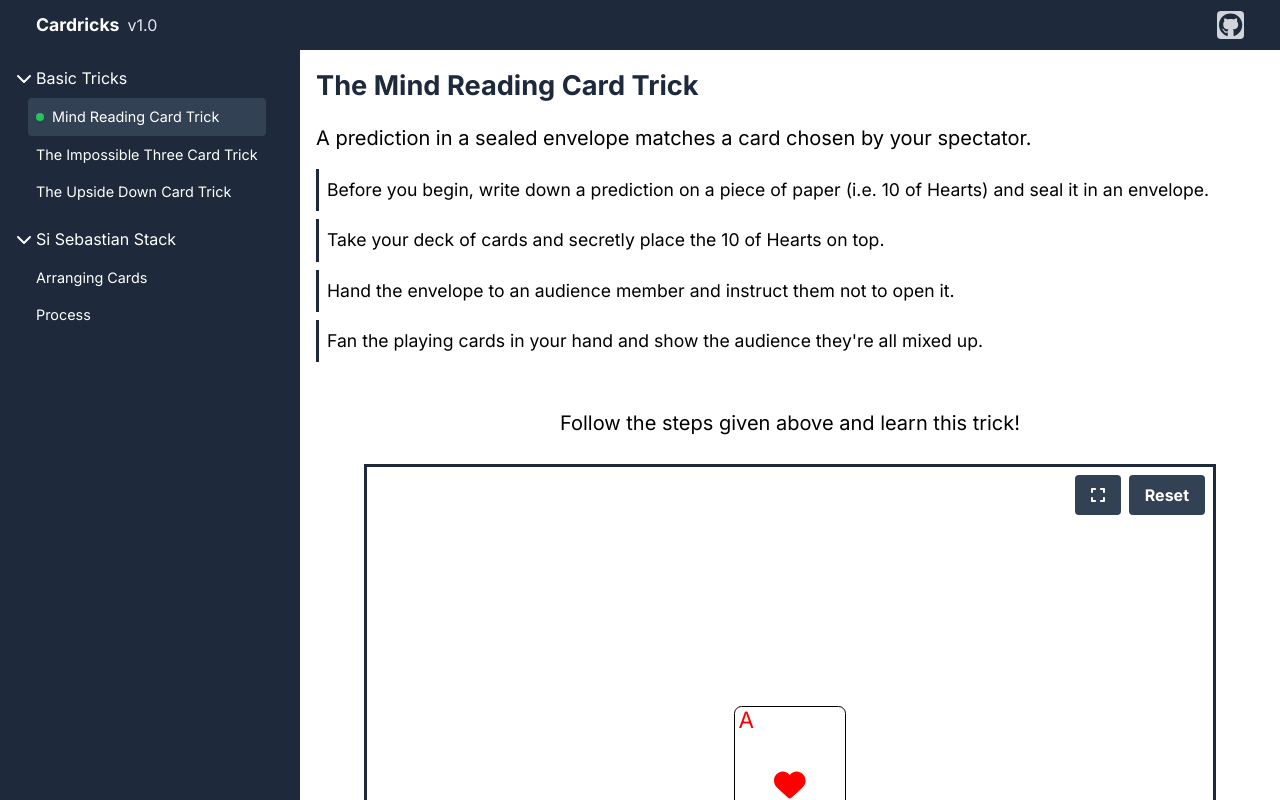
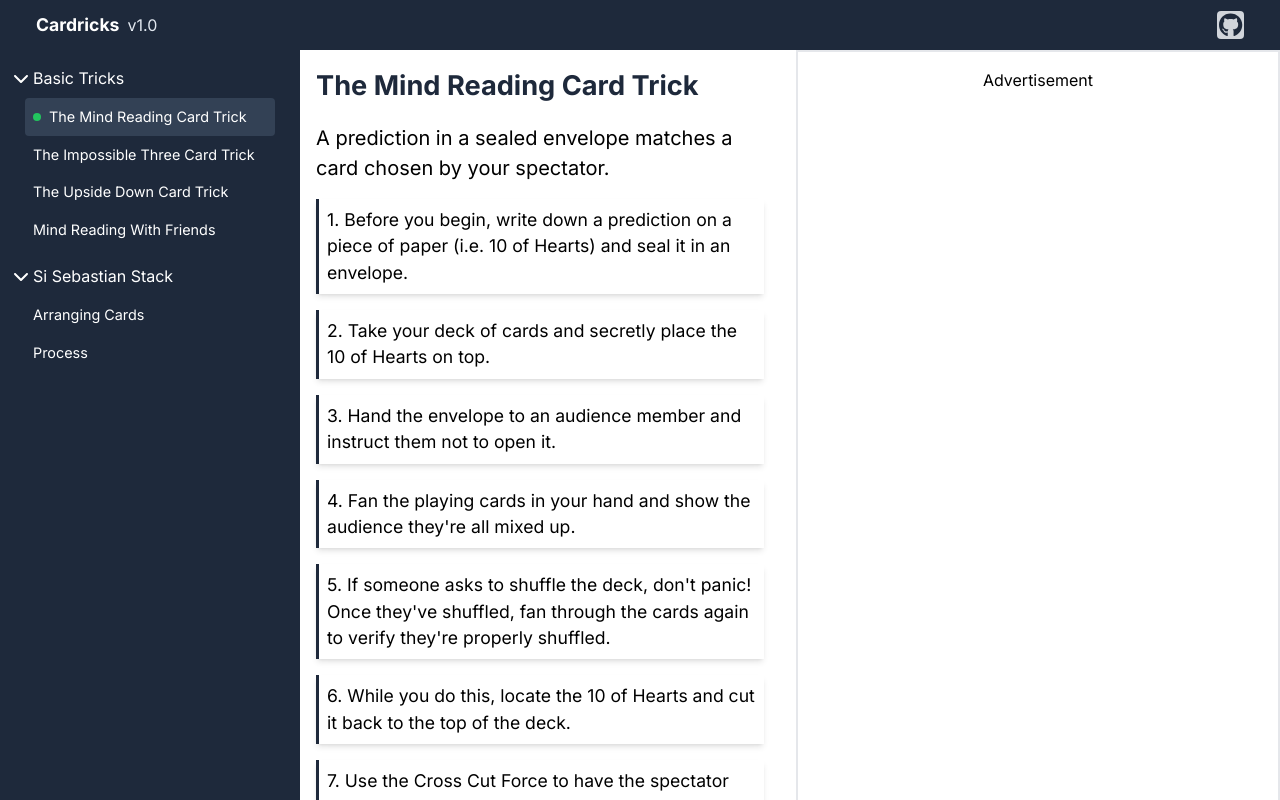
Before and after one commit to lakshyamahawar14/cardricks, a Vue app: page /basic-tricks/1 in a window 1280 px wide. Built offline with nearby package versions, Linux system fonts and the light colour scheme.

Commit message:
updating views and adding advertisement space

```diff
--- a/src/components/Card.vue
+++ b/src/components/Card.vue
@@ -8,7 +8,7 @@
       borderRadius: `${cardWidth / 15}px`,
       borderWidth: `1px`,
     }"
-    class="absolute cursor-pointer bg-white border-black flex flex-col justify-between active:cursor-grabbing"
+    class="absolute shadow-lg cursor-pointer bg-white flex flex-col justify-between active:cursor-grabbing"
   >
     <p
       :style="{
--- a/src/components/LeftMenu.vue
+++ b/src/components/LeftMenu.vue
@@ -1,6 +1,6 @@
 <template>
   <div
-    class="fixed left-0 top-[50px] lg:w-[300px] md:w-[250px] w-[300px] h-[calc(100vh-50px)] bg-slate-800 flex flex-col items-start p-4 overflow-hidden z-[20]"
+    class="fixed left-0 top-[50px] lg:w-[300px] md:w-[250px] w-[300px] h-[calc(100vh-50px)] bg-slate-800 flex flex-col items-center p-4 overflow-hidden z-[20]"
   >
     <div class="text-white flex flex-col">
       <div v-for="chapter in chapters" :key="chapter.title" class="mb-4">
@@ -18,7 +18,7 @@
           <div
             v-for="link in chapter.links"
             :key="link.text"
-            class="relative flex items-center ml-3 px-2 cursor-pointer py-2 rounded hover:bg-slate-600"
+            class="relative flex items-center mx-3 p-2 cursor-pointer rounded hover:bg-slate-600 w-[250px] lg:w-[250px] md:w-[200px]"
             :class="{
               'bg-slate-700': isActiveLink(chapter.path, link.id),
               'pl-6': isActiveLink(chapter.path, link.id),
@@ -65,9 +65,10 @@ const chapters = ref<Chapter[]>([
   {
     title: "Basic Tricks",
     links: [
-      { text: "Mind Reading Card Trick", id: "1" },
+      { text: "The Mind Reading Card Trick", id: "1" },
       { text: "The Impossible Three Card Trick", id: "2" },
       { text: "The Upside Down Card Trick", id: "3" },
+      { text: "Mind Reading With Friends", id: "4" },
     ],
     path: "basic-tricks",
     expanded: true,
--- a/src/components/Playground.vue
+++ b/src/components/Playground.vue
@@ -1,6 +1,6 @@
 <template>
   <div
-    class="relative bg-white border-[3px] border-[rgb(30,41,59)] p-4 h-[80vh] w-[calc(90vw-300px)] lg:w-[calc(90vw-300px)] sm:w-[calc(90vw-250px)] flex justify-center items-center z-[10] overflow-hidden"
+    class="relative bg-white shadow-inner border-[2px] rounded-xl p-4 h-[70vh] w-[calc(90vw-300px)] lg:w-[calc(90vw-300px)] sm:w-[calc(90vw-250px)] flex justify-center items-center z-[10] overflow-hidden"
     id="playground"
   >
     <div class="absolute top-2 right-2 flex space-x-2">
--- a/src/views/BasicTricks.vue
+++ b/src/views/BasicTricks.vue
@@ -1,36 +1,47 @@
 <template>
-  <div>
-    <div class="p-4" :id="currentLinkId">
+  <div class="flex flex-wrap justify-center items-start gap-4">
+    <div class="flex flex-col lg:flex-row gap-4 w-full">
+      <div class="p-4 flex-1" :id="currentLinkId">
         <h1 class="text-[1.7rem] font-bold text-slate-800">
           {{ currentLink?.text }}
         </h1>
         <h2 class="text-[1.25rem] my-4">{{ currentLink?.description }}</h2>
+        <div class="space-y-4">
           <p
-        v-for="step in currentLink?.steps"
+            v-for="(step, index) in currentLink?.steps"
             :key="step"
-        class="text-[1.1rem] p-2 mb-2 border-l-[3px] border-[rgb(30,41,59)]"
+            class="text-[1.1rem] p-2 border-l-[3px] border-[rgb(30,41,59)] shadow-md"
           >
-        {{ step }}
+            {{ index + 1 }}. {{ step }}
           </p>
+        </div>
+      </div>
+
       <div
-        class="flex justify-end items-center flex-col h-[calc(100vh-50px-1rem)]"
+        class="relative flex-1 lg:flex lg:flex-col lg:w-[300px] p-4 border-2 justify-center items-center"
       >
-        <h2
-          class="text-[1.25rem] h-[calc(50px+2rem)] flex justify-center items-center"
+        <div class="h-full flex justify-center items-start">
+          <p>Advertisement</p>
+        </div>
+      </div>
+    </div>
+
+    <div
+      class="flex justify-start items-center flex-col w-full lg:w-[calc(100vw - 300px)] lg:h-[calc(100vh - 50px)] p-4"
     >
+      <h2 class="text-[1.25rem] font-bold mb-4">
         Follow the steps given above and learn this trick!
       </h2>
       <Playground />
     </div>
   </div>
-  </div>
 </template>
 
 <script setup lang="ts">
+import { ref, watch } from "vue";
+import { useRoute } from "vue-router";
+import { setActiveLink } from "../store";
 import Playground from "../components/Playground.vue";
-import { useRoute } from "vue-router";
-import { ref, watch } from "vue";
-import { setActiveLink } from "../store";
 
 const route = useRoute();
 
@@ -49,19 +60,71 @@ const basicTricksLinks = [
       "Take your deck of cards and secretly place the 10 of Hearts on top.",
       "Hand the envelope to an audience member and instruct them not to open it.",
       "Fan the playing cards in your hand and show the audience they're all mixed up.",
+      "If someone asks to shuffle the deck, don't panic! Once they've shuffled, fan through the cards again to verify they're properly shuffled.",
+      "While you do this, locate the 10 of Hearts and cut it back to the top of the deck.",
+      "Use the Cross Cut Force to have the spectator select the 10 of Hearts.",
+      "Place the deck face down on the table and invite an audience member to cut the deck in half and place the cards to their right.",
+      "You then immediately pick up the original bottom half on the left, turn it sideways and place it on top of the cards to the right.",
+      "Let a few moments pass so your audience forgets which half came from where.",
+      "Look up from the deck of cards and begin recapping how you used a regular deck of cards that was fairly shuffled.",
+      "Remind your volunteer that they could have cut anywhere but chose to “cut here.” As you say “cut here” pick up the sideways top half and then point to the top card of the bottom half (the Ten of Hearts) and say “and you selected this card.”",
+      "Have the volunteer turn over the selected card and then reveal it matches your prediction!",
     ],
   },
   {
     id: "2",
     text: "The Impossible Three Card Trick",
-    description: "Description for the second trick.",
-    steps: ["Step 1", "Step 2", "Step 3"],
+    description:
+      "Mind reading time! Read your spectator's mind and name a card they were merely thinking of.",
+    steps: [
+      "Remove the Ace of Spades, Queen of Hearts and Ace of Clubs from a deck of cards and place them on the table in that order left to right.",
+      "Turn your back and tell your spectator to simply think of 1 of the 3 cards.",
+      "To secretly tell the other audience members what card they mentally selected, instruct them to pick up the 2 cards they DIDN'T select and swap their positions. (i.e. If they chose the Ace of Clubs, they would swap the Queen of Hearts and Ace of Spades).",
+      "Once this is complete, have your spectator turn all 3 cards face down.",
+      "Turn back around and have them mix all 3 cards on the table casino style.",
+      "Carefully follow the center card as they shuffle.",
+      "Once they're done shuffling, flip over the card you followed. If this card is the Queen of Hearts (the original center card), then this was their selected card.",
+      "If it is an Ace of Spades, then their mental selection was the Ace of Clubs. And, if it's an Ace of Clubs, then they selected the Ace of Spades.",
+      "Flip over the other 2 cards and tell them to think about their card.",
+      "After pretending to read their mind, push their selected card forward.",
+    ],
   },
   {
     id: "3",
-    text: "The Upside Down Card Trick",
-    description: "Description for the third trick.",
-    steps: ["Step 1", "Step 2", "Step 3"],
+    text: "The Upside Down Card",
+    description:
+      "A spectator's selected card magically turns over in the deck.",
+    steps: [
+      "Before you begin, secretly turn over the bottom card of your deck so it's the only card facing up.",
+      "Spread the deck and allow the spectator to select a card (being careful not to expose the face up bottom card).",
+      "Tell them to remember the card and show everyone without letting you see.",
+      "While they do this, casually turn the deck over in your hands.",
+      "This leaves all of the deck face up in your left hand, except the top card.",
+      "Keeping the deck tight to avoid exposing the fact the cards are reversed, place the spectator's selected card face down into the middle of the deck.",
+      "Put the cards behind your back and exclaim you're going to find their card without looking.",
+      "Secretly turn over the top card so it's facing up.",
+      "Bring out the face up deck and fan through until you come across the only face down card.",
+      "Slowly reveal it is the selected card.",
+    ],
+  },
+  {
+    id: "4",
+    text: "Mind Reading With Friends",
+    description:
+      "This is a fun mind reading card trick you can do with an assistant or a secret accomplice. With a bit of practice, this is an incredibly deceptive, easy-to-do magic trick.",
+    steps: [
+      "Lay down 3 rows of 3 cards. They can be any cards. However, we would suggest placing a 5 of Diamonds in the upper left corner for reasons that will become clearer later.",
+      "Tell your audience that you're going to leave the room and instruct them to all agree on one of the playing cards while you're gone.",
+      "Once you return to the room, explain that you are going to magically discover what card they selected.",
+      "Your assistant will then slowly point to each card with a pencil in front of anyone without saying anything out loud.",
+      "The secret to this trick lies in how the first card (the 5 of Diamonds in this case) is touched.",
+      "Imagine it's broken up into a 3 x 3 grid.",
+      "For example, if they point to the top right of the card (right on the top right pip), that means the selected card was the right card of the top row (Ace of Clubs in the pictured example).",
+      "Or, if they point to the middle of the bottom ? of the card (below the middle pip and in-between the two outer pips), then the selected card is the middle card of the bottom row (6 of Spades).",
+      "Once the first card has been touched, you'll know which card the audience selected and the rest is just showmanship.",
+      "Your assistant can touch the other cards anywhere.",
+      "Once all the cards have been touched, dramatically reveal the selected card.",
+    ],
   },
 ];
 
@@ -86,5 +149,3 @@ watch(
   }
 );
 </script>
-
-<style scoped></style>
--- a/src/views/SiSebastianStack.vue
+++ b/src/views/SiSebastianStack.vue
@@ -1,36 +1,47 @@
 <template>
-  <div>
-    <div class="p-4" :id="currentLinkId">
+  <div class="flex flex-wrap justify-center items-start gap-4">
+    <div class="flex flex-col lg:flex-row gap-4 w-full">
+      <div class="p-4 flex-1" :id="currentLinkId">
         <h1 class="text-[1.7rem] font-bold text-slate-800">
           {{ currentLink?.text }}
         </h1>
         <h2 class="text-[1.25rem] my-4">{{ currentLink?.description }}</h2>
+        <div class="space-y-4">
           <p
-        v-for="step in currentLink?.steps"
+            v-for="(step, index) in currentLink?.steps"
             :key="step"
-        class="text-[1.1rem] p-2 mb-2 border-l-[3px] border-[rgb(30,41,59)]"
+            class="text-[1.1rem] p-2 border-l-[3px] border-[rgb(30,41,59)] shadow-md"
           >
-        {{ step }}
+            {{ index + 1 }}. {{ step }}
           </p>
+        </div>
+      </div>
+
       <div
-        class="flex justify-end items-center flex-col h-[calc(100vh-50px-1rem)]"
+        class="relative flex-1 lg:flex lg:flex-col lg:w-[300px] p-4 border-2 justify-center items-center"
       >
-        <h2
-          class="text-[1.25rem] h-[calc(50px+2rem)] flex justify-center items-center"
+        <div class="h-full flex justify-center items-start">
+          <p>Advertisement</p>
+        </div>
+      </div>
+    </div>
+
+    <div
+      class="flex justify-start items-center flex-col w-full lg:w-[calc(100vw - 300px)] lg:h-[calc(100vh - 50px)] p-4"
     >
+      <h2 class="text-[1.25rem] font-bold mb-4">
         Follow the steps given above and learn this trick!
       </h2>
       <Playground />
     </div>
   </div>
-  </div>
 </template>
 
 <script setup lang="ts">
+import { ref, watch } from "vue";
+import { useRoute } from "vue-router";
+import { setActiveLink } from "../store";
 import Playground from "../components/Playground.vue";
-import { useRoute } from "vue-router";
-import { ref, watch } from "vue";
-import { setActiveLink } from "../store";
 
 const route = useRoute();
 
@@ -38,29 +49,32 @@ const currentLinkId = ref(
   Array.isArray(route.params.id) ? route.params.id[0] : route.params.id ?? "1"
 );
 
-const basicTricksLinks = [
+const siSebastianStackLinks = [
   {
     id: "1",
     text: "Arranging Cards",
-    description:
-      "A prediction in a sealed envelope matches a card chosen by your spectator.",
+    description: "Learn the steps to arrange cards in the Si Sebastian Stack.",
     steps: [
-      "Before you begin, write down a prediction on a piece of paper (i.e. 10 of Hearts) and seal it in an envelope.",
-      "Take your deck of cards and secretly place the 10 of Hearts on top.",
-      "Hand the envelope to an audience member and instruct them not to open it.",
-      "Fan the playing cards in your hand and show the audience they're all mixed up.",
+      "Arrange all the cards in numerical order by suit.",
+      "Separate the deck into two piles by alternating suits.",
+      "Shuffle each pile separately while keeping the order.",
+      "Interlace the two piles to form the stack.",
     ],
   },
   {
     id: "2",
     text: "Process",
-    description: "Description for the second trick.",
-    steps: ["Step 1", "Step 2", "Step 3"],
+    description: "The process of performing the Si Sebastian Stack.",
+    steps: [
+      "Present the deck to the audience.",
+      "Perform the false shuffle to maintain order.",
+      "Execute the stack trick to amaze the audience.",
+    ],
   },
 ];
 
 const currentLink = ref(
-  basicTricksLinks.find((link) => link.id === currentLinkId.value)
+  siSebastianStackLinks.find((link) => link.id === currentLinkId.value)
 );
 
 if (currentLink.value) {
@@ -71,7 +85,7 @@ watch(
   () => route.params.id,
   (newId) => {
     currentLinkId.value = Array.isArray(newId) ? newId[0] : newId ?? "1";
-    currentLink.value = basicTricksLinks.find(
+    currentLink.value = siSebastianStackLinks.find(
       (link) => link.id === currentLinkId.value
     );
     if (currentLink.value) {
@@ -80,5 +94,3 @@ watch(
   }
 );
 </script>
-
-<style scoped></style>
```
Also changed, not shown: src/components/Header.vue (+4 -3 lines). Lines whose indentation alone changed are shown as unchanged.
